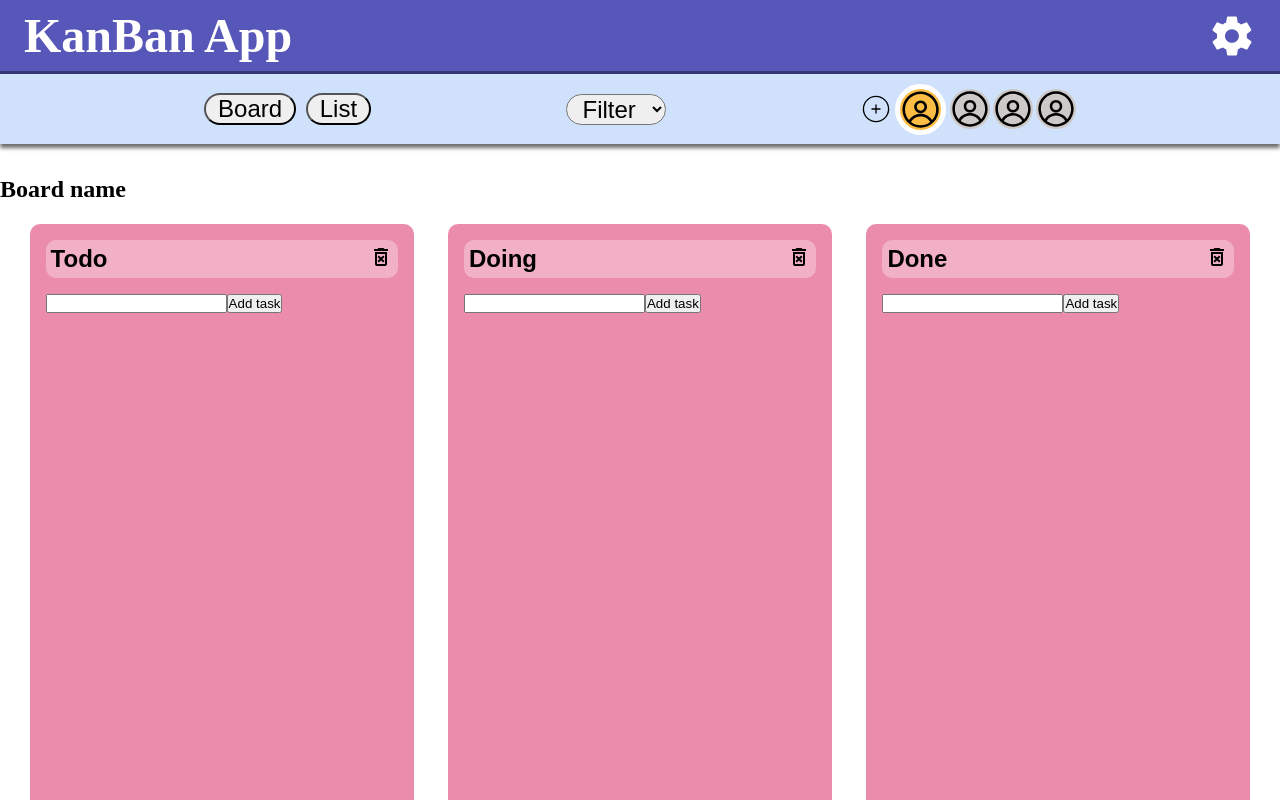
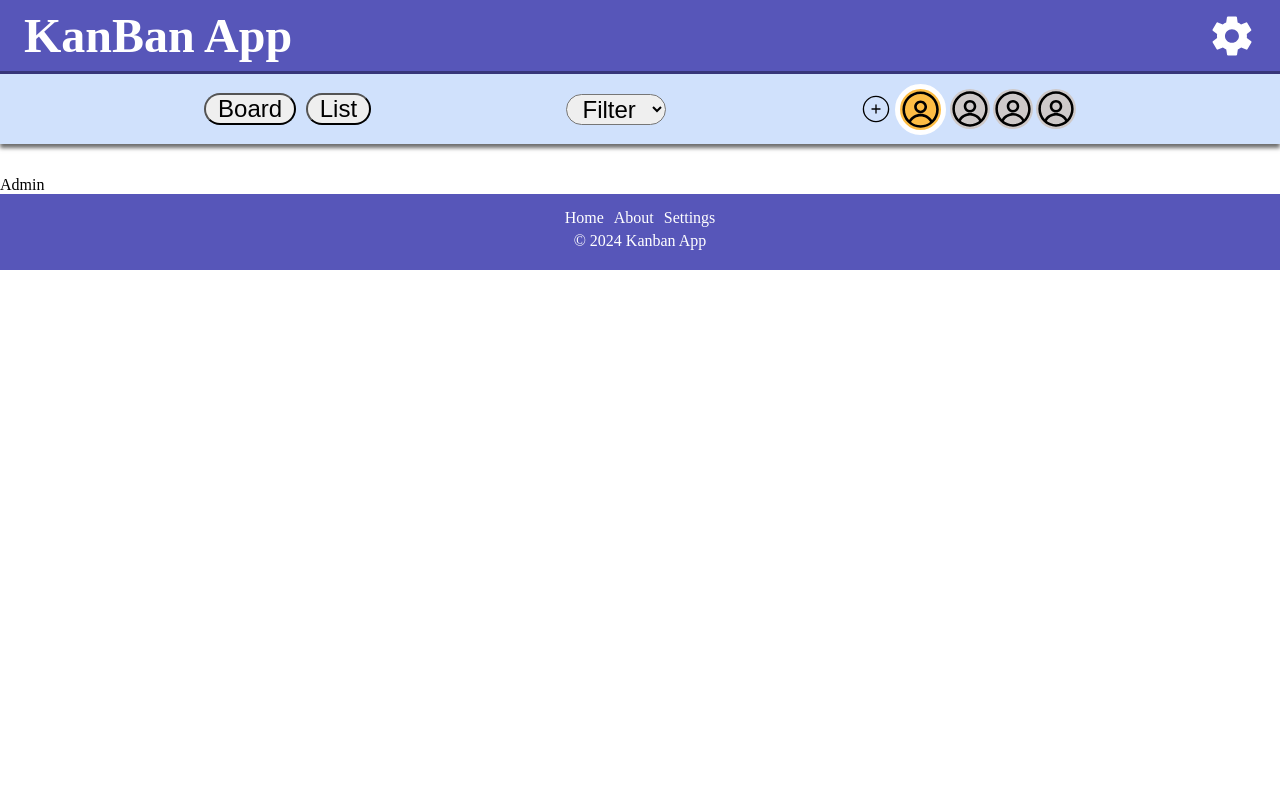
Before and after one commit to jumistrandberg/kanban_collab, a React (Vite) app: page /admin in a window 1280 px wide. Shown: the top 800 px of the page. Built offline with nearby package versions, Linux system fonts and the light colour scheme.

Commit message:
Installed react-router-dom, created the pages included in routing and fixed routing

```diff
--- a/package.json
+++ b/package.json
@@ -16,7 +16,8 @@
     "react": "^18.2.0",
     "react-dom": "^18.2.0",
     "react-icons": "^5.0.1",
-    "react-redux": "^9.1.0"
+    "react-redux": "^9.1.0",
+    "react-router-dom": "^6.22.3"
   },
   "devDependencies": {
     "@types/react": "^18.2.56",
--- a/src/app/App.jsx
+++ b/src/app/App.jsx
@@ -1,13 +1,29 @@
+import { Routes, Route } from "react-router-dom";
+
+//Components
 import Header from "../components/Header";
 import Footer from "../components/Footer";
+
+//Pages
 import Board from "../pages/Board";
+import Admin from "../pages/Admin";
+import MissingPage from "../pages/MissingPage";
+import Settings from "../pages/Settings";
+// import List from "../pages/List";
 
 function App() {
   return (
     <>
       <Header />
       <main>
-        <Board />
+        <Routes>
+          <Route path="/" element={<Board />} />
+          {/* TODO - List är utkommenterat till Kuiper har skapat sidan */}
+          {/* <Route path="/list" element={<List />}/> */}
+          <Route path="/admin" element={<Admin />} />
+          <Route path="/settings" element={<Settings />} />
+          <Route path="*" element={<MissingPage />} />
+        </Routes>
       </main>
       <Footer />
     </>
--- a/src/main.jsx
+++ b/src/main.jsx
@@ -4,11 +4,16 @@ import App from "./app/App.jsx";
 import "./index.css";
 import store from "./app/store.js";
 import { Provider } from "react-redux";
+import { BrowserRouter as Router, Routes, Route } from "react-router-dom";
 
 ReactDOM.createRoot(document.getElementById("root")).render(
   <React.StrictMode>
     <Provider store={store}>
-      <App />
+      <Router>
+        <Routes>
+          <Route path="/*" element={<App />}></Route>
+        </Routes>
+      </Router>
     </Provider>
   </React.StrictMode>
 );
--- /dev/null
+++ b/src/pages/Admin.jsx
@@ -0,0 +1,7 @@
+import React from "react";
+
+const Admin = () => {
+  return <div>Admin</div>;
+};
+
+export default Admin;
--- /dev/null
+++ b/src/pages/MissingPage.jsx
@@ -0,0 +1,7 @@
+import React from "react";
+
+const MissingPage = () => {
+  return <div>MissingPage</div>;
+};
+
+export default MissingPage;
--- /dev/null
+++ b/src/pages/Settings.jsx
@@ -0,0 +1,7 @@
+import React from "react";
+
+const Settings = () => {
+  return <div>Settings</div>;
+};
+
+export default Settings;
```
Also changed, not shown: 1 other file (tests, documents, lock files or other folders).
